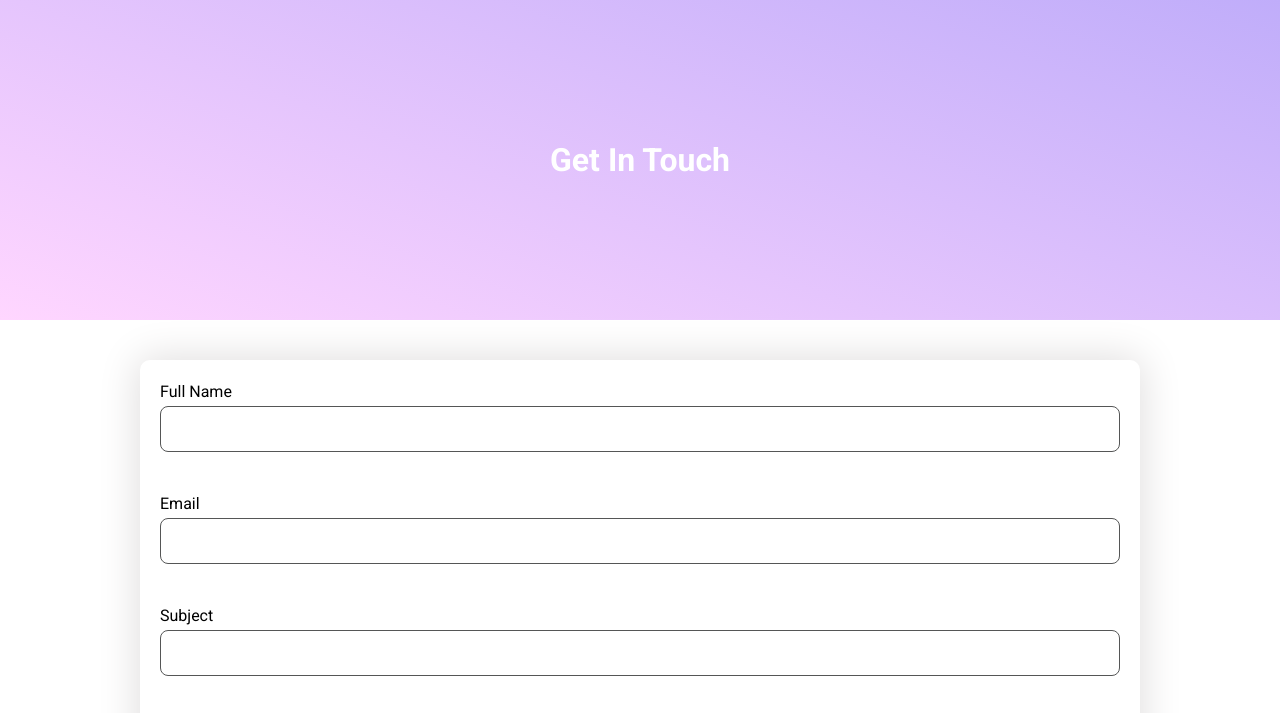
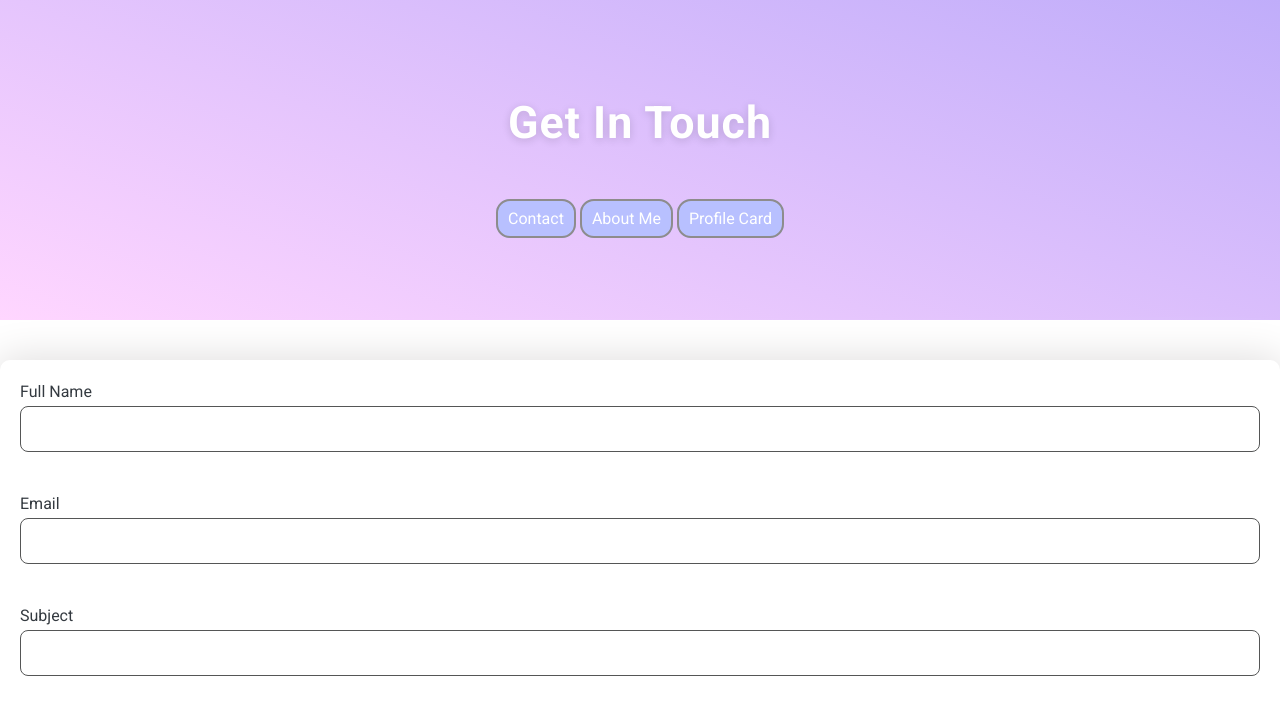
Before and after one commit to Thia100/hng-project1, a plain HTML site: page contact.html in a window 1280 px wide. Shown: the top 713 px of the page. Drawn offline with Linux system fonts and the light colour scheme.

Commit message:
included readme

```diff
--- a/contact.html
+++ b/contact.html
@@ -28,6 +28,23 @@
 <body>
     <header class="hero">
         <h1>Get In Touch</h1>
+        <nav class="page-nav">
+        <a
+          href="contact.html"
+          target="_blank"
+          aria-label="link to contact page"
+          rel="noopener noreferrer"
+          >Contact</a
+        >
+        <a
+          href="about.html"
+          target="_blank"
+          aria-label="link to about page"
+          rel="noopener noreferrer"
+          >About Me</a
+        >
+        <a href="index.html" target="_blank" aria-label="link to profile card page" rel="noopener noreferrer">Profile Card</a>
+      </nav>
     </header>
     <main>
         <form>
--- a/styles/about.css
+++ b/styles/about.css
@@ -15,6 +15,8 @@ body {
 
 .hero {
   display: flex;
+  flex-direction: column;
+  gap: 50px;
   align-items: center;
   justify-content: center;
   background: linear-gradient(20deg, #ffd6ff, #c0adfa);
@@ -24,14 +26,24 @@ body {
   text-align: center;
   animation: fadeDown 1s ease;
 }
-
-.hero h1 {
+.page-nav a {
+  text-decoration: none;
+  background: #b8c0ff;
+  padding: 8px 10px;
+  border-radius: 14px;
+  color: #fff;
+  transition: box-shadow 0.5s;
+  border: 2px solid #8e8c8c;
+}
+.page-nav a:hover {
+  box-shadow: 0 6px 12px rgba(0, 0, 0, 0.15);
+}
+h1 {
   font-size: 2.8rem;
   font-weight: 700;
   letter-spacing: 1px;
   text-shadow: 0 2px 8px rgba(0, 0, 0, 0.15);
 }
-
 main {
   max-width: 1200px;
   width: 100%;
@@ -41,7 +53,6 @@ main {
   gap: 20px;
   padding: 10px;
 }
-
 section {
   padding: 25px;
   border: 1px solid rgba(52, 58, 64, 0.1);
@@ -50,12 +61,10 @@ section {
   box-shadow: 0 2px 8px rgba(52, 58, 64, 0.08);
   transition: transform 0.3s ease, box-shadow 0.3s ease;
 }
-
 section:hover {
   transform: translateY(-4px);
   box-shadow: 0 4px 16px rgba(52, 58, 64, 0.12);
 }
-
 h2 {
   margin-bottom: 20px;
   border-left: 4px solid var(--accent-color);
@@ -64,13 +73,11 @@ h2 {
   font-size: 1.5rem;
   font-weight: 600;
 }
-
 p {
   color: #555;
   font-size: 1rem;
   line-height: 1.7;
 }
-
 li {
   list-style: none;
   display: flex;
--- a/styles/contact.css
+++ b/styles/contact.css
@@ -1,39 +1,34 @@
 body {
   font-family: "Roboto", sans-serif;
-  display: flex;
-  flex-direction: column;
-  justify-content: center;
+  color: #343a40;
 }
 .hero {
   display: flex;
+  flex-direction: column;
+  gap: 50px;
   align-items: center;
   justify-content: center;
   background: linear-gradient(20deg, #ffd6ff, #c0adfa);
   color: #fff;
   min-height: 40vh;
   margin-bottom: 40px;
-  text-align: center;
   animation: fadeDown 1s ease;
 }
-@keyframes fadeDown {
-  from {
-    opacity: 0;
-    transform: translateY(-40px);
-  }
-  to {
-    opacity: 1;
-    transform: translateY(0);
-  }
+h1 {
+  font-size: 2.8rem;
+  font-weight: 700;
+  letter-spacing: 1px;
+  text-shadow: 0 2px 8px rgba(0, 0, 0, 0.15);
 }
 form {
-  max-width: 1000px;
+  max-width: 1400px;
   width: 100%;
   margin: 0 auto;
   box-shadow: 0 0 40px 2px #dfdddd;
   padding: 20px;
   display: flex;
   flex-direction: column;
-  gap:40px ;
+  gap: 40px;
   border-radius: 10px;
 }
 .form-group {
@@ -41,7 +36,6 @@ form {
   flex-direction: column;
   gap: 2px;
 }
-
 input[type="text"],
 input[type="email"],
 textarea {
@@ -75,3 +69,25 @@ div[data-testid="test-contact-success"] {
   background-color: #d4edda;
   border: 1px solid #c3e6cb;
 }
+.page-nav a {
+  text-decoration: none;
+  background: #b8c0ff;
+  padding: 8px 10px;
+  border-radius: 14px;
+  color: #fff;
+  transition: box-shadow 0.5s;
+  border: 2px solid #8e8c8c;
+}
+.page-nav a:hover {
+  box-shadow: 0 6px 12px rgba(0, 0, 0, 0.15);
+}
+@keyframes fadeDown {
+  from {
+    opacity: 0;
+    transform: translateY(-40px);
+  }
+  to {
+    opacity: 1;
+    transform: translateY(0);
+  }
+}
--- a/styles/main.css
+++ b/styles/main.css
@@ -2,17 +2,10 @@ li {
   list-style: none;
 }
 body {
-  background: linear-gradient(135deg, #f5f7fa 20%, #c3cfe2 80%);
-  min-height: 100vh;
-  display: flex;
-  align-items: center;
-  justify-content: center;
-}
-main {
-  padding: 20px 10px;
   font-family: "Roboto", sans-serif;
   color: #343a40;
-  width: 100%;
+  background: #f5f7fa;
+  padding: 0 10px;
 }
 article {
   max-width: 650px;
@@ -45,10 +38,8 @@ article {
   padding: 20px 10px;
 }
 h2 {
-  font-size: 1.8rem;
-}
-h2 + p {
-  color: #343a40;
+  font-size: 1.5rem;
+  font-weight: 600;
 }
 .time {
   margin-top: 30px;
@@ -119,13 +110,12 @@ h2 + p {
   transition: 0.3s;
   font-size: 1.3rem;
 }
-
 .page-nav {
   display: flex;
   align-items: center;
   justify-content: center;
-  margin-top: 40px;
   gap: 30px;
+  margin: 30px 0 80px 0;
 }
 .page-nav a:nth-child(1) {
   text-decoration: none;
```
Also changed, not shown: about.html (+17 -0 lines), index.html (+18 -5 lines), 1 other file.
